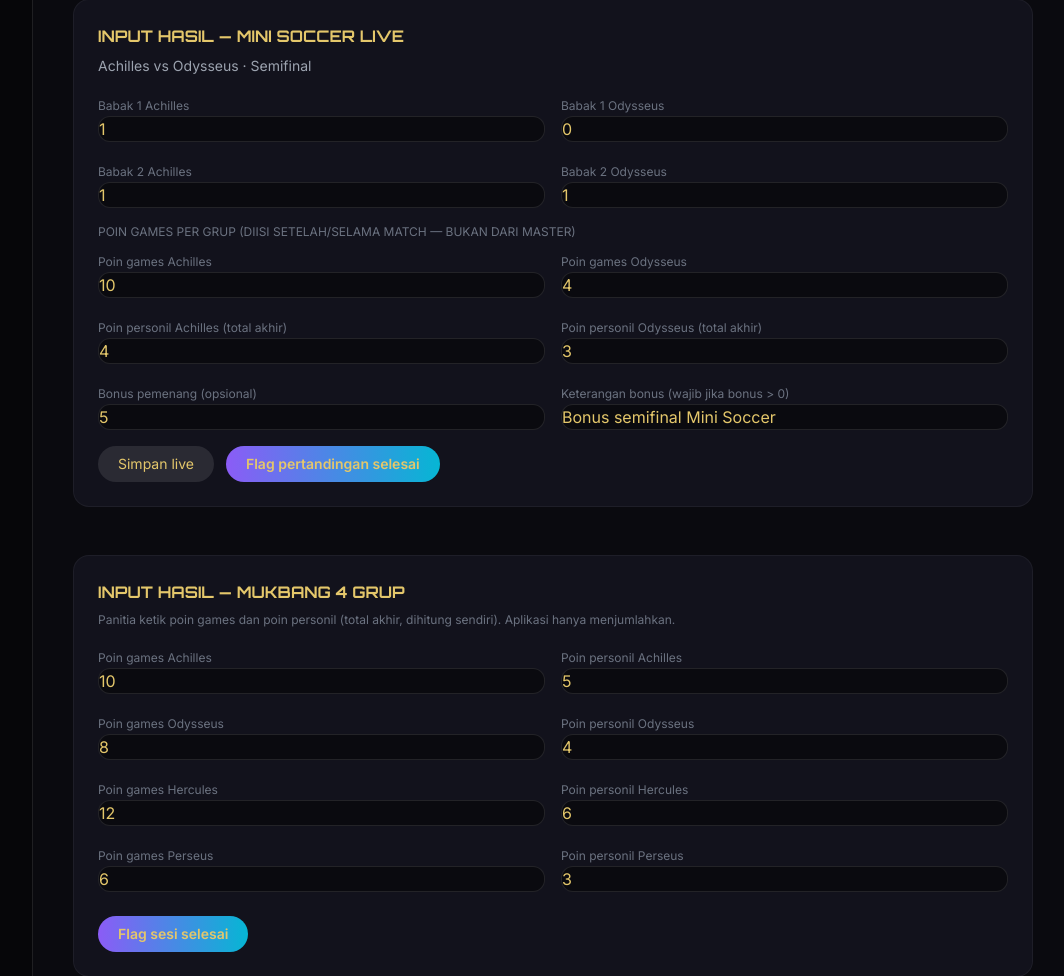
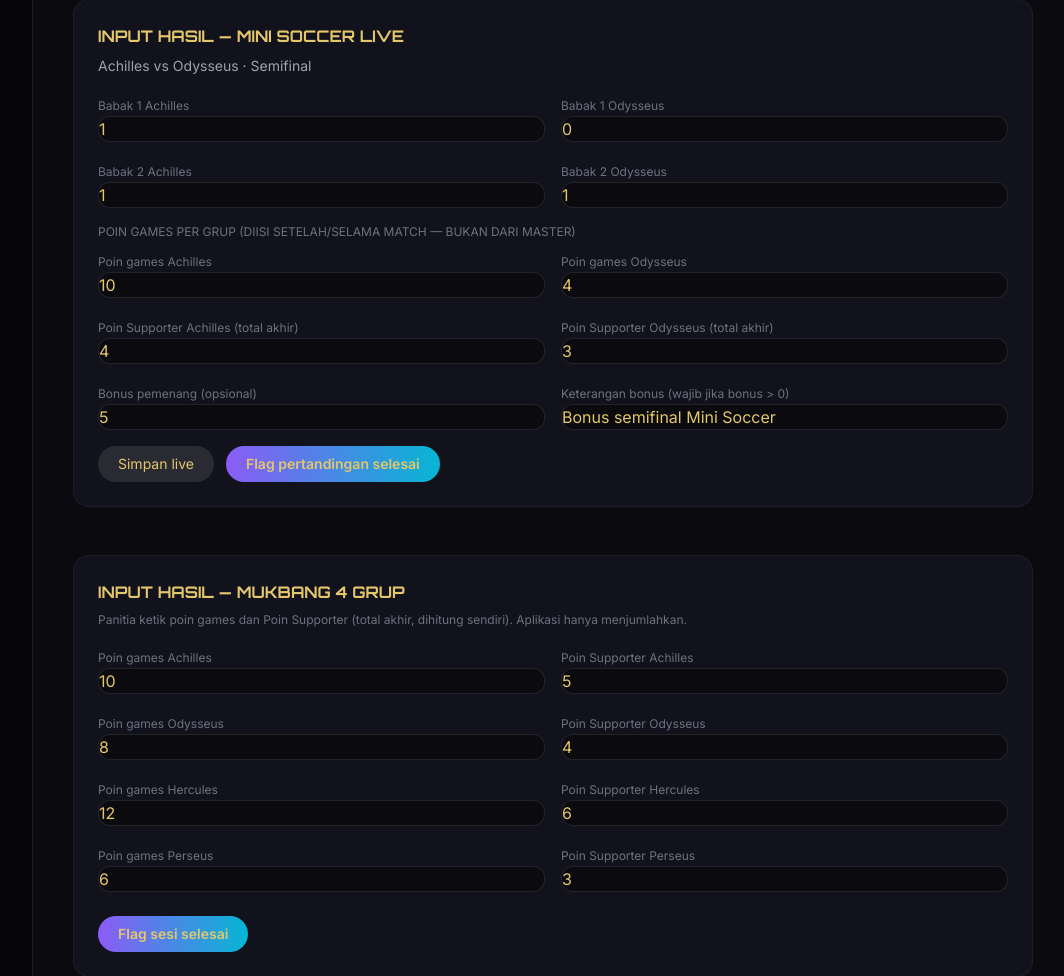
Before and after one commit to jimz-soft/bedebestapps, a Laravel app: page /mockup/admin_panitia.html in a window 1280 px wide. Shown: the part 2992-3968 px from the top of the page, without its empty margins (207-1271 px from the left). Run offline with Laravel 12, Linux system fonts and the light colour scheme; some libraries are stand-ins or nearby versions.

Commit message:
Rename Poin personil to Poin Supporter and update tim labels

```diff
--- a/public/mockup/admin_panitia.html
+++ b/public/mockup/admin_panitia.html
@@ -176,8 +176,8 @@
             <div class="grid md:grid-cols-2 gap-4 mb-4">
                 <div><label class="text-xs text-gray-500">Poin games Achilles</label><input value="10"></div>
                 <div><label class="text-xs text-gray-500">Poin games Odysseus</label><input value="4"></div>
-                <div><label class="text-xs text-gray-500">Poin personil Achilles (total akhir)</label><input value="4"></div>
-                <div><label class="text-xs text-gray-500">Poin personil Odysseus (total akhir)</label><input value="3"></div>
+                <div><label class="text-xs text-gray-500">Poin Supporter Achilles (total akhir)</label><input value="4"></div>
+                <div><label class="text-xs text-gray-500">Poin Supporter Odysseus (total akhir)</label><input value="3"></div>
             </div>
             <div class="grid md:grid-cols-2 gap-4 mb-4">
                 <div><label class="text-xs text-gray-500">Bonus pemenang (opsional)</label><input value="5"></div>
@@ -191,16 +191,16 @@
 
         <section id="input-mukbang" class="bg-brand-card border border-white/5 rounded-2xl p-6">
             <h2 class="font-gaming mb-2">INPUT HASIL — MUKBANG 4 GRUP</h2>
-            <p class="text-xs text-gray-500 mb-4">Panitia ketik poin games dan poin personil (total akhir, dihitung sendiri). Aplikasi hanya menjumlahkan.</p>
+            <p class="text-xs text-gray-500 mb-4">Panitia ketik poin games dan Poin Supporter (total akhir, dihitung sendiri). Aplikasi hanya menjumlahkan.</p>
             <div class="grid md:grid-cols-2 gap-4">
                 <div><label class="text-xs text-gray-500">Poin games Achilles</label><input value="10"></div>
-                <div><label class="text-xs text-gray-500">Poin personil Achilles</label><input value="5"></div>
+                <div><label class="text-xs text-gray-500">Poin Supporter Achilles</label><input value="5"></div>
                 <div><label class="text-xs text-gray-500">Poin games Odysseus</label><input value="8"></div>
-                <div><label class="text-xs text-gray-500">Poin personil Odysseus</label><input value="4"></div>
+                <div><label class="text-xs text-gray-500">Poin Supporter Odysseus</label><input value="4"></div>
                 <div><label class="text-xs text-gray-500">Poin games Hercules</label><input value="12"></div>
-                <div><label class="text-xs text-gray-500">Poin personil Hercules</label><input value="6"></div>
+                <div><label class="text-xs text-gray-500">Poin Supporter Hercules</label><input value="6"></div>
                 <div><label class="text-xs text-gray-500">Poin games Perseus</label><input value="6"></div>
-                <div><label class="text-xs text-gray-500">Poin personil Perseus</label><input value="3"></div>
+                <div><label class="text-xs text-gray-500">Poin Supporter Perseus</label><input value="3"></div>
             </div>
             <button class="mt-6 px-5 py-2 rounded-full bg-gradient-to-r from-brand-purple to-brand-cyan text-sm font-semibold">Flag sesi selesai</button>
         </section>
--- a/public/mockup/halaman_home.html
+++ b/public/mockup/halaman_home.html
@@ -59,7 +59,7 @@
         <span class="w-20 h-20 rounded-full bg-gradient-to-br from-brand-purple to-brand-cyan inline-flex items-center justify-center font-gaming font-black text-2xl mb-6 shadow-[0_0_30px_rgba(139,92,246,.5)]">BB</span>
         <p class="text-brand-cyan uppercase tracking-[0.3em] text-sm font-semibold mb-4">Company Gathering 2026</p>
         <h1 class="font-gaming text-4xl md:text-6xl font-bold mb-6">BEDEBEST<br><span class="text-transparent bg-clip-text bg-gradient-to-r from-brand-cyan to-brand-purple neon-text">TOURNAMENT</span></h1>
-        <p class="text-gray-400 max-w-xl mx-auto mb-8">Empat grup: Achilles, Odysseus, Hercules, Perseus. Mini soccer, voli, mukbang — total = poin games + poin personil.</p>
+        <p class="text-gray-400 max-w-xl mx-auto mb-8">Empat grup: Achilles, Odysseus, Hercules, Perseus. Mini soccer, voli, mukbang — total = poin games + Poin Supporter.</p>
         <div class="flex justify-center gap-4 mb-10">
             <div class="bg-brand-card/80 border border-white/10 rounded-2xl px-5 py-4 min-w-[72px]"><p class="font-gaming text-3xl text-brand-cyan">02</p><p class="text-[10px] uppercase text-gray-500 mt-1">Hari</p></div>
             <div class="bg-brand-card/80 border border-white/10 rounded-2xl px-5 py-4 min-w-[72px]"><p class="font-gaming text-3xl text-brand-cyan">14</p><p class="text-[10px] uppercase text-gray-500 mt-1">Jam</p></div>
--- a/resources/views/panitia/scores/edit.blade.php
+++ b/resources/views/panitia/scores/edit.blade.php
@@ -6,7 +6,7 @@
 <section class="bg-brand-card border border-white/5 rounded-2xl p-6">
     <h1 class="font-gaming text-2xl mb-2">INPUT SKOR & POIN</h1>
     <p class="text-sm text-gray-400 mb-2">{{ $match->game->name }} · {{ $match->round_label }} · {{ $match->matchTeams->pluck('team.name')->join(' vs ') }}</p>
-    <p class="text-xs text-gray-500 mb-6">Simpan skor agar tampil di beranda. Status Upcoming otomatis jadi Live. Poin personil dan bonus pemenang ikut tersimpan lewat tombol simpan atau flag selesai. Pertandingan yang sudah selesai tetap bisa diubah poinnya.</p>
+    <p class="text-xs text-gray-500 mb-6">Simpan skor agar tampil di beranda. Status Upcoming otomatis jadi Live. Poin Supporter dan bonus pemenang ikut tersimpan lewat tombol simpan atau flag selesai. Pertandingan yang sudah selesai tetap bisa diubah poinnya.</p>
     <form method="POST" action="{{ route('panitia.scores.update', $match) }}" class="space-y-8">
         @csrf
         @method('PUT')
@@ -46,13 +46,13 @@
         @endif
 
         <div>
-            <h2 class="font-gaming mb-3">Poin games, personil, dan bonus</h2>
+            <h2 class="font-gaming mb-3">Poin games, Poin Supporter, dan bonus</h2>
             @foreach ($match->matchTeams as $side)
                 <div class="bg-black/20 rounded-xl p-4 mb-4 {{ $side->isWinner() ? 'border border-brand-gold/30' : '' }}">
                     <p class="font-gaming mb-3 inline-flex items-center gap-1">{{ $side->team->name }} <x-winner-star :side="$side" /></p>
                     <div class="grid sm:grid-cols-2 lg:grid-cols-4 gap-4">
                         <div><label class="text-xs text-gray-500">Poin games</label><input type="number" min="0" name="teams[{{ $side->id }}][points_awarded]" value="{{ old('teams.'.$side->id.'.points_awarded', $side->points_awarded) }}"></div>
-                        <div><label class="text-xs text-gray-500">Poin personil</label><input type="number" min="0" name="teams[{{ $side->id }}][poin_personil]" value="{{ old('teams.'.$side->id.'.poin_personil', $side->poin_personil) }}"></div>
+                        <div><label class="text-xs text-gray-500">Poin Supporter</label><input type="number" min="0" name="teams[{{ $side->id }}][poin_personil]" value="{{ old('teams.'.$side->id.'.poin_personil', $side->poin_personil) }}"></div>
                         <div><label class="text-xs text-gray-500">Bonus pemenang</label><input type="number" min="0" name="teams[{{ $side->id }}][bonus_pemenang]" value="{{ old('teams.'.$side->id.'.bonus_pemenang', $side->bonus_pemenang) }}"></div>
                         <div>
                             <label class="text-xs text-gray-500">Hasil</label>
--- a/resources/views/panitia/scores/index.blade.php
+++ b/resources/views/panitia/scores/index.blade.php
@@ -5,7 +5,7 @@
 @section('content')
 <section class="bg-brand-card border border-white/5 rounded-2xl p-6">
     <h1 class="font-gaming text-2xl mb-2">SKOR & POIN</h1>
-    <p class="text-xs text-gray-500 mb-6">Isi skor babak, poin games, poin personil, dan bonus pemenang (wajib ada keterangan).</p>
+    <p class="text-xs text-gray-500 mb-6">Isi skor babak, poin games, Poin Supporter, dan bonus pemenang (wajib ada keterangan).</p>
     <div class="overflow-x-auto">
     <table class="w-full min-w-[640px] text-sm">
         <thead class="text-xs uppercase text-gray-500">
--- a/resources/views/tim-show.blade.php
+++ b/resources/views/tim-show.blade.php
@@ -34,7 +34,7 @@
                     </div>
                     <div>
                         <p class="font-gaming text-2xl">{{ $poin_personil }}</p>
-                        <p class="text-gray-500 text-xs uppercase">Poin personil</p>
+                        <p class="text-gray-500 text-xs uppercase">Poin Supporter</p>
                     </div>
                 </div>
             </div>
@@ -42,7 +42,7 @@
     </section>
 
     <h2 class="font-gaming uppercase mb-2">Daftar peserta</h2>
-    <p class="text-xs text-gray-500 mb-4">Diisi hanya oleh panitia. Kapten ditandai administrator.</p>
+    <p class="text-xs text-gray-500 mb-4">Daftar Nama Peserta</p>
     <ul class="bg-brand-card border border-white/5 rounded-2xl divide-y divide-white/5 mb-10">
         @forelse ($team->participants as $participant)
             <li class="px-5 py-3 flex flex-wrap items-center justify-between gap-2">
--- a/resources/views/tim.blade.php
+++ b/resources/views/tim.blade.php
@@ -18,7 +18,7 @@
                 <div>
                     <h2 class="font-gaming text-2xl">{{ $team->name }}</h2>
                     <p class="text-sm text-gray-400 mt-1">Peringkat <span class="font-gaming {{ $rankColor }}">#{{ $group['rank'] }}</span> · {{ $group['total'] }} poin</p>
-                    <p class="text-xs text-gray-500 mt-2">{{ $group['peserta'] }} peserta · {{ $group['kapten'] }} kapten · Games {{ $group['poin_games'] }} · Personil {{ $group['poin_personil'] }}</p>
+                    <p class="text-xs text-gray-500 mt-2">{{ $group['peserta'] }} peserta · {{ $group['kapten'] }} kapten · Games {{ $group['poin_games'] }} · Poin Supporter {{ $group['poin_personil'] }}</p>
                 </div>
             </a>
         @empty
```
Also changed, not shown: tests/Feature/PublicTeamsTest.php (+1 -1 lines).
